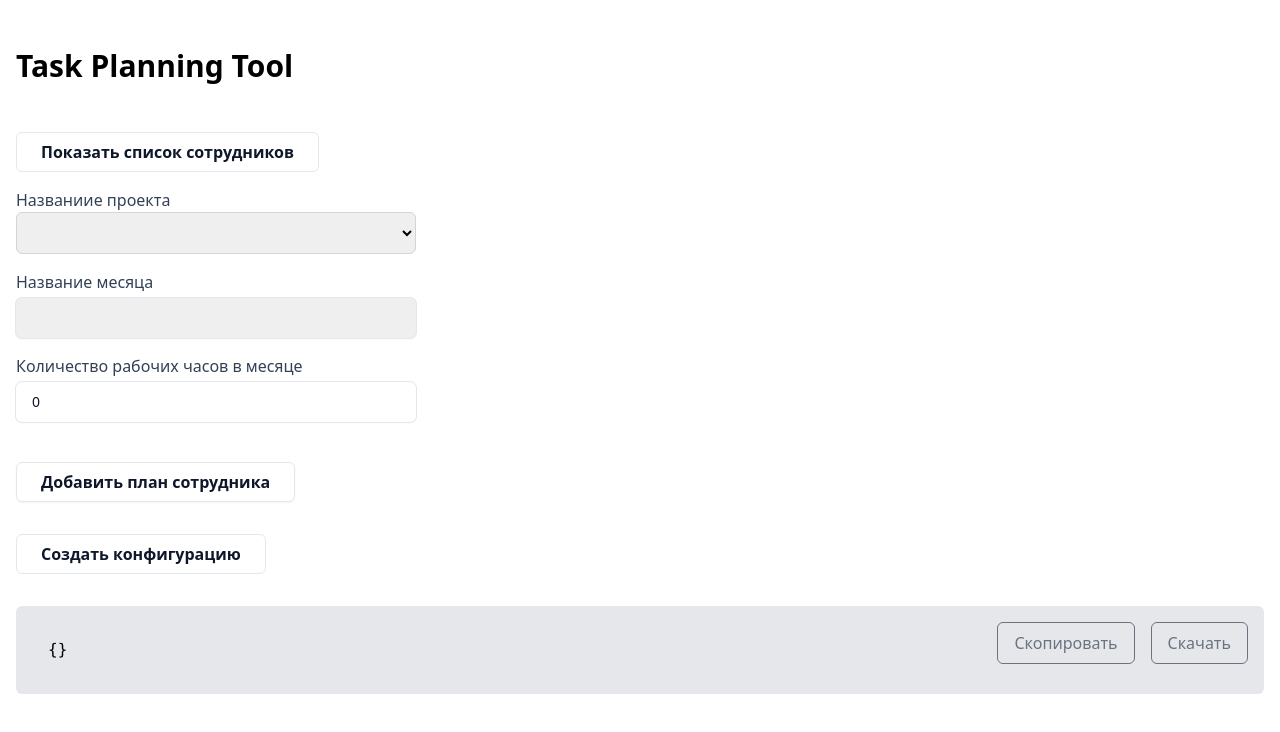
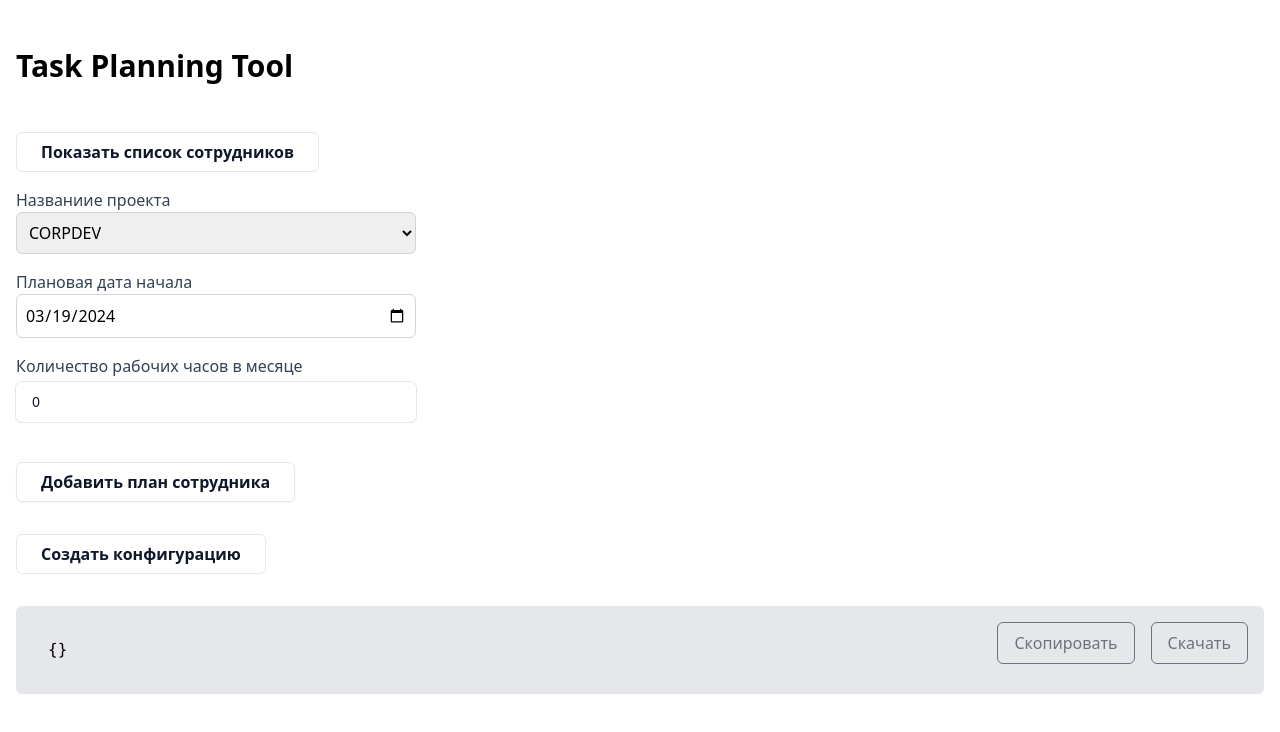
Before and after one commit to Dynkin/taskPlanningTool, a React (Vite) app: page / in a window 1280 px wide. Shown: the top 732 px of the page. Built offline with nearby package versions, Linux system fonts and the light colour scheme.

Commit message:
Adds DatePicker

```diff
--- a/src/features/CoreForm/CoreForm.tsx
+++ b/src/features/CoreForm/CoreForm.tsx
@@ -8,6 +8,8 @@ import {
   setLocalStorage,
   getLocalStorage,
 } from '../../utils/localStorageUtils';
+import { capitalize } from '../../utils/textUtils';
+import { getInputDate } from '../../utils/dateUtils';
 import projectNames from '../../common/contstants/projectNames';
 import 'highlight.js/styles/github.css';
 
@@ -18,14 +20,21 @@ const CoreForm = () => {
   // get form result from localStorage
   const coreFormDataFromLocalStorage = getLocalStorage('coreFormData');
   let defaultCoreFormData: Inputs = {
-    projectName: '',
-    monthName: '',
+    projectName: projectNames[0].value,
+    planningStartDate: getInputDate(new Date()),
     monthWorkHours: 0,
     employees: [],
   };
   if (coreFormDataFromLocalStorage) {
     defaultCoreFormData = JSON.parse(coreFormDataFromLocalStorage);
+    defaultCoreFormData.planningStartDate = getInputDate(
+      defaultCoreFormData.planningStartDate
+        ? new Date(defaultCoreFormData.planningStartDate)
+        : new Date()
+    );
   }
+
+  console.log('defaultCoreFormData', defaultCoreFormData);
 
   // get people list from localStorage
   const peopleListFromLocalStorage = getLocalStorage('peopleList');
@@ -71,12 +80,21 @@ const CoreForm = () => {
       tasks: data.employees
         .map((employee) => {
           return employee.BIQsWithPercent.map((BIQWithPercent) => {
+            const planningStartDt = new Date(data.planningStartDate);
+            const fullYear = planningStartDt.getFullYear();
+            const localeMonth = capitalize(
+              planningStartDt.toLocaleDateString('ru-RU', {
+                month: 'long',
+              })
+            );
+            const jiraDate = getInputDate(planningStartDt);
+
             return {
               project: data.projectName,
               assignee: employee.jiraLogin,
-              summary: `${employee.surname} : ${BIQWithPercent.BIQ} : ${new Date().getFullYear()} ${data.monthName}`,
+              summary: `${employee.fioShort} : ${BIQWithPercent.BIQ} : ${fullYear} ${localeMonth}`,
               priority: 'Lowest',
-              planningStartDt: '2024-03-01',
+              planningStartDt: jiraDate,
               plannedHours: BIQWithPercent.hours,
               BIQ: BIQWithPercent.BIQ,
             };
@@ -115,29 +133,27 @@ const CoreForm = () => {
 
         <div className='mt-4 w-[400px]'>
           <label
-            htmlFor='monthName'
+            htmlFor='planningStartDate'
             className='text-md block font-medium text-slate-700'
           >
-            Название месяца
+            Плановая дата начала
           </label>
-          <select
-            id='monthName'
-            className='mt-1 block w-full appearance-none rounded-md py-2 pl-4 text-sm leading-6 text-slate-900 placeholder-slate-400 shadow-sm ring-1 ring-slate-200 focus:outline-none focus:ring-2 focus:ring-blue-500'
-            {...register('monthName')}
-          >
-            <option value='Январь'>Январь</option>
-            <option value='Февраль'>Февраль</option>
-            <option value='Март'>Март</option>
-            <option value='Апрель'>Апрель</option>
-            <option value='Май'>Май</option>
-            <option value='Июнь'>Июнь</option>
-            <option value='Июль'>Июль</option>
-            <option value='Август'>Август</option>
-            <option value='Сентябрь'>Сентябрь</option>
-            <option value='Октябрь'>Октябрь</option>
-            <option value='Ноябрь'>Ноябрь</option>
-            <option value='Декабрь'>Декабрь</option>
-          </select>
+          <input
+            type='date'
+            id='planningStartDate'
+            className='w-full rounded-md border border-gray-300 p-2'
+            {...register('planningStartDate', {
+              required: true,
+            })}
+          />
+          <div className='mt-1 block text-red-500'>
+            {errors.planningStartDate && (
+              <span>
+                {errors.planningStartDate.message ||
+                  'Пожалуйста, выберите плановую дату начала'}
+              </span>
+            )}
+          </div>
         </div>
 
         <div className='mt-4 w-[400px]'>
@@ -188,7 +204,7 @@ const CoreForm = () => {
           onClick={() =>
             employeesFieldArray.append({
               fio: '',
-              surname: '',
+              fioShort: '',
               jiraLogin: '',
               psu: 100,
               BIQsWithPercent: [],
--- a/src/features/CoreForm/CoreForm.types.ts
+++ b/src/features/CoreForm/CoreForm.types.ts
@@ -6,7 +6,7 @@ export type BIQWithPercent = {
 
 export type Employee = {
   fio: string;
-  surname: string;
+  fioShort: string;
   jiraLogin: string;
   psu: number;
   BIQsWithPercent: BIQWithPercent[];
@@ -14,7 +14,7 @@ export type Employee = {
 
 export type Inputs = {
   projectName: string;
-  monthName: string;
+  planningStartDate: string;
   monthWorkHours: number;
   employees: Employee[];
 };
--- a/src/features/CoreForm/EmployeeInput/EmployeeInput.tsx
+++ b/src/features/CoreForm/EmployeeInput/EmployeeInput.tsx
@@ -35,7 +35,7 @@ const EmployeeInputComponent: React.FC<Props> = ({
             htmlFor={`employees.${employeeFieldIndex}.fio`}
             className='text-md block font-medium text-slate-700'
           >
-            ФИО
+            ФИО (полностью)
           </label>
           <input
             type='text'
@@ -52,20 +52,20 @@ const EmployeeInputComponent: React.FC<Props> = ({
 
         <div className='w-full'>
           <label
-            htmlFor={`employees.${employeeFieldIndex}.surname`}
+            htmlFor={`employees.${employeeFieldIndex}.fioShort`}
             className='text-md block font-medium text-slate-700'
           >
-            Фамилия
+            ФИО (сокращенное)
           </label>
           <input
             type='text'
-            id={`employees.${employeeFieldIndex}.surname`}
+            id={`employees.${employeeFieldIndex}.fioShort`}
             className='mt-1 block h-10 w-full appearance-none rounded-md pl-4 text-sm leading-6 text-slate-900 placeholder-slate-400 shadow-sm ring-1 ring-slate-200 focus:outline-none focus:ring-2 focus:ring-blue-500'
-            {...register(`employees.${employeeFieldIndex}.surname` as const, {
+            {...register(`employees.${employeeFieldIndex}.fioShort` as const, {
               required: true,
             })}
           />
-          {errors.employees?.[employeeFieldIndex]?.surname && (
+          {errors.employees?.[employeeFieldIndex]?.fioShort && (
             <p className='text-red-500'>Обязательное поле</p>
           )}
         </div>
--- a/src/features/CoreForm/PeopleList/PeopleList.tsx
+++ b/src/features/CoreForm/PeopleList/PeopleList.tsx
@@ -4,7 +4,7 @@ import { PeopleListItem } from './PeopleListItem/PeopleListItem';
 
 export type PeopleListItem = {
   fio: string;
-  surname: string;
+  fioShort: string;
   jiraLogin: string;
   psu: number;
 };
--- a/src/features/CoreForm/PeopleList/PeopleListItem/PeopleListItem.tsx
+++ b/src/features/CoreForm/PeopleList/PeopleListItem/PeopleListItem.tsx
@@ -30,7 +30,7 @@ const PeopleListItemComponent: React.FC<Props> = ({
           htmlFor={`people.${peopleListItemFieldIndex}.fio`}
           className='text-md block font-medium text-slate-700'
         >
-          ФИО
+          ФИО (полностью)
         </label>
         <input
           type='text'
@@ -47,20 +47,20 @@ const PeopleListItemComponent: React.FC<Props> = ({
 
       <div className='w-full'>
         <label
-          htmlFor={`people.${peopleListItemFieldIndex}.surname`}
+          htmlFor={`people.${peopleListItemFieldIndex}.fioShort`}
           className='text-md block font-medium text-slate-700'
         >
-          Фамилия
+          ФИО (сокращенное)
         </label>
         <input
           type='text'
-          id={`people.${peopleListItemFieldIndex}.surname`}
+          id={`people.${peopleListItemFieldIndex}.fioShort`}
           className='mt-1 block h-10 w-full appearance-none rounded-md pl-4 text-sm leading-6 text-slate-900 placeholder-slate-400 shadow-sm ring-1 ring-slate-200 focus:outline-none focus:ring-2 focus:ring-blue-500'
-          {...register(`people.${peopleListItemFieldIndex}.surname` as const, {
+          {...register(`people.${peopleListItemFieldIndex}.fioShort` as const, {
             required: true,
           })}
         />
-        {errors.people?.[peopleListItemFieldIndex]?.surname && (
+        {errors.people?.[peopleListItemFieldIndex]?.fioShort && (
           <p className='text-red-500'>Обязательное поле</p>
         )}
       </div>
--- /dev/null
+++ b/src/utils/dateUtils.ts
@@ -0,0 +1,7 @@
+export const getInputDate = (date: Date) => {
+  return date.toLocaleDateString('en-CA', {
+    year: 'numeric',
+    month: '2-digit',
+    day: '2-digit',
+  });
+};
--- /dev/null
+++ b/src/utils/textUtils.ts
@@ -0,0 +1,3 @@
+export const capitalize = (text: string) => {
+  return text.charAt(0).toUpperCase() + text.slice(1);
+};
```
